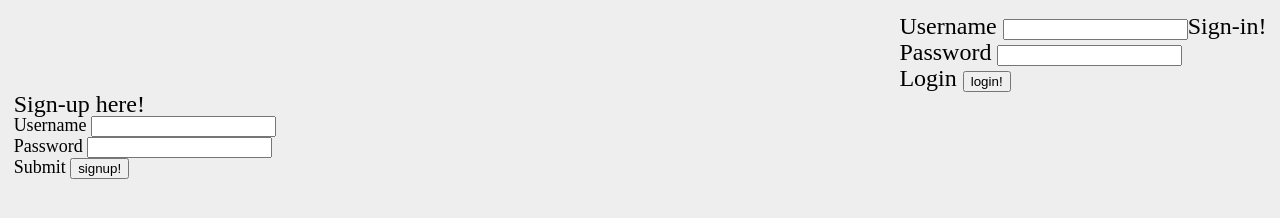
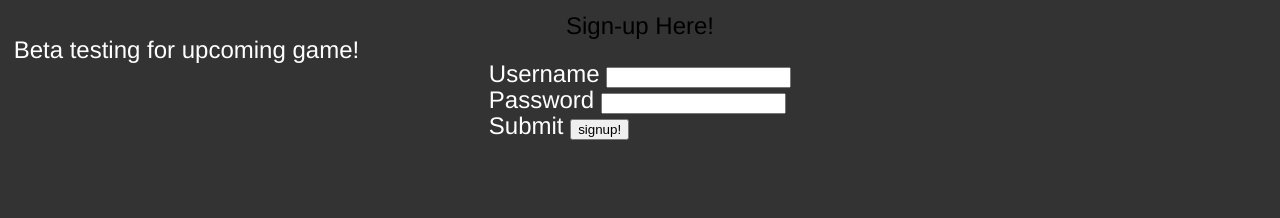
Before and after one commit to blueshysky/362project1, a plain HTML site: page index.html in a window 1280 px wide. Drawn offline with Linux system fonts and the light colour scheme.

Commit message:
removed the sign in form and kept the sign up form on the body.

```diff
--- a/assest/css/screen.css
+++ b/assest/css/screen.css
@@ -12,29 +12,26 @@ a,abbr,acronym,address,applet,article,aside,audio,b,big,blockquote,body,canvas,c
 html,
 body {
   font-size: 1.225em;
-  font-style: helvetica, Arial, sans-serif;
-  background-color: #EEE;
+  font-family: helvetica, Arial, sans-serif;
+  background-color: #333;
   padding: .313em;
 }
 
 
-/*Topside Format*/
-#signup {
-  font-size: .75em;
-}
+/*Topside styling*/
 
-#returningusers {
+#signin ol li{
   display: flex;
   justify-content: space-around;
   flex-wrap: wrap;
-  flex-direction: row-reverse;
+  flex-direction: row;
   float: right;
 }
 
 #login ol li{
-  display: flex;
+  display: block;
   justify-content: space-around;
-  flex-wrap: wrap;
+  flex-wrap: wrap-reverse;
   flex-direction: row-reverse;
   float: right;
 }
@@ -50,15 +47,27 @@ body {
   width: 100%;
 }
 
-/*body format*/
+/*body styling*/
 #content {
+  color: white;
   display: table;
   width: 100%;
+  margin: auto;
 }
 
 #newusers,
 #signup {
-  display: table-cell;
-  align-content: center;
+  display: flex;
+  justify-content: center;
+  align-content: vertical;
   vertical-align: middle;
 }
+
+#signup ol li{
+  color: white;
+  display: block;
+  justify-content: space-around;
+  flex-wrap: wrap-reverse;
+  flex-direction: row-reverse;
+  float: center;
+}
--- a/index.html
+++ b/index.html
@@ -10,37 +10,14 @@
 
 <body>
 
-<h1 id="returningusers">
-  Sign-in!
-
-  <form id="signin" action="#null" method="get">
-
-    <ol>
-      <li>
-        <lable for="name">Username</lable>
-        <input type="text" name="name" id="name" />
-      </li>
-
-      <li>
-        <lable for="password">Password</lable>
-        <input type="text" name="password" id="password" />
-      </li>
-
-      <li>
-        <lable for="enter">Login</lable>
-        <input type="submit" name="enter" id="login" value="login!" />
-      </li>
-    </ol>
-
-  </form>
+<h1 id="newusers">
+  Sign-up Here!
 </h1>
 
   <main id="content" >
-      <section id="newusers">
-          <p>
-            Sign-up here!
-          </p>
-
+    <p id="brief">
+      Beta testing for upcoming game!
+    </p>
           <form id="signup" action="index.html" method="post">
             <ol>
 
@@ -62,7 +39,6 @@
             </ol>
 
           </form>
-      </section>
   </main>
 
 </body>
```
